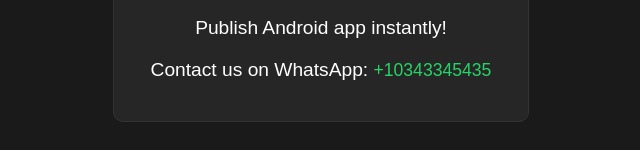
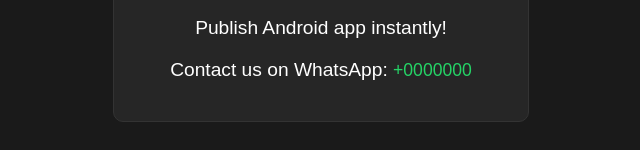
Before and after one commit to codex-zubair/blackly.web, a plain HTML site: page index.html in a window 1280 px wide. Shown: the part 387-537 px from the top of the page, without its empty margins (319-959 px from the left). Drawn offline with Linux system fonts and the light colour scheme.

Commit message:
fact: number change

```diff
--- a/index.html
+++ b/index.html
@@ -47,7 +47,7 @@
         <h1>Welcome to Blackly</h1>
         <p>Publish Android app instantly!</p>
         <p>Contact us on WhatsApp:
-            <a href="https://wa.me/10343345435" class="whatsapp">+10343345435</a>
+            <a href="https://wa.me/10343345435" class="whatsapp">+0000000</a>
         </p>
     </div>
 </body>
```
